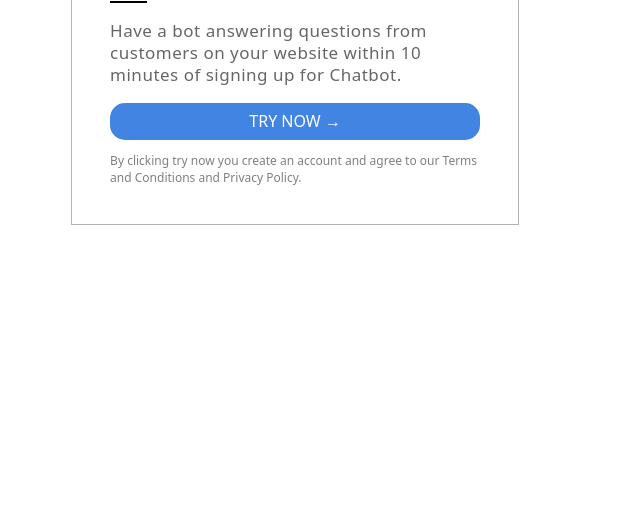
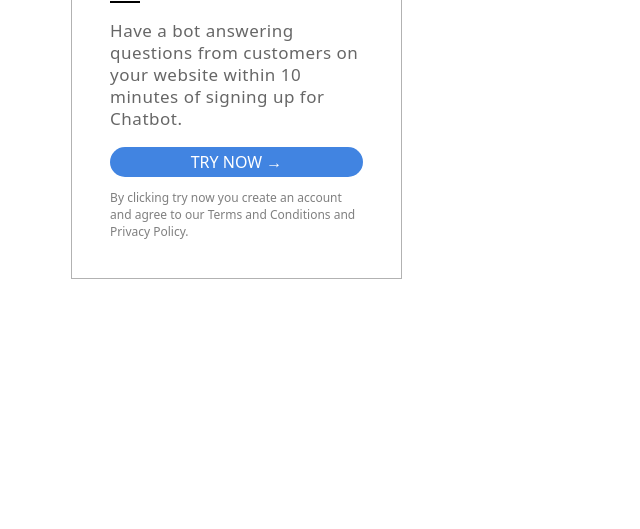
Before and after one commit to likhithag0328/html-css-call-to-action-card, a plain HTML site: page index.html in a window 1280 px wide. Shown: the part 271-800 px from the top of the page, without its empty margins (0-640 px from the left). Drawn offline with Linux system fonts and the light colour scheme.

Commit message:
changes in styles

```diff
--- a/index.html
+++ b/index.html
@@ -4,7 +4,8 @@
     <title>Chat bot</title>
     <style>
       article {
-        width: 370px;
+        width: 20%;
+        height: 50%;
         font-family: system-ui;
         font-weight: 200;
         border: 0.5px solid rgba(0, 0, 0, 0.3);
@@ -27,7 +28,7 @@
         background-color: #4184e1;
         color: white;
         text-align: center;
-        padding: 2%;
+        padding: 1.5%;
         border-radius: 15px;
       }
       #agreement {
@@ -37,7 +38,7 @@
         margin-bottom: 0;
       }
       #divider {
-        width: 10%;
+        width: 12%;
         height: 2px;
         background-color: #000;
         margin: 17px 0;
```
